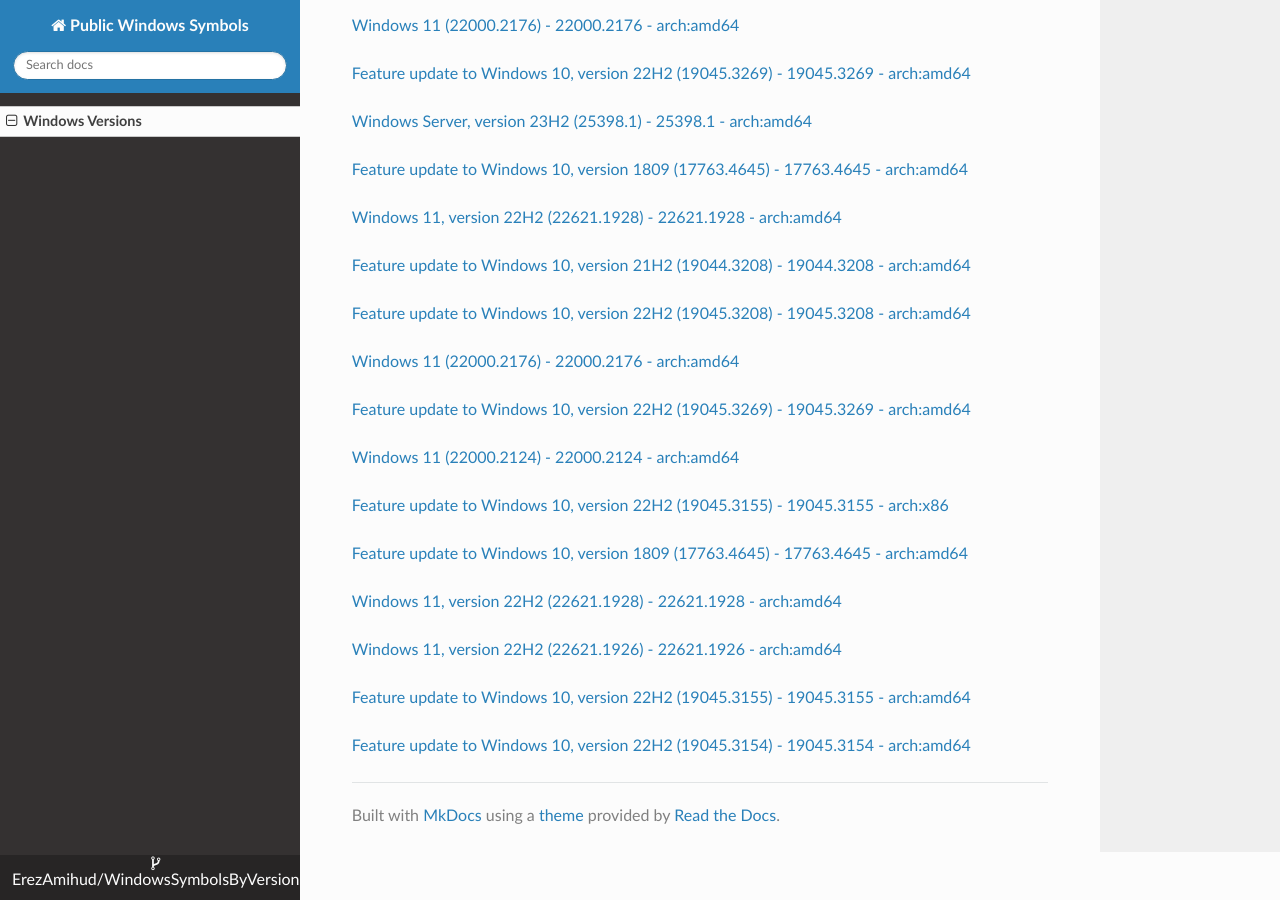
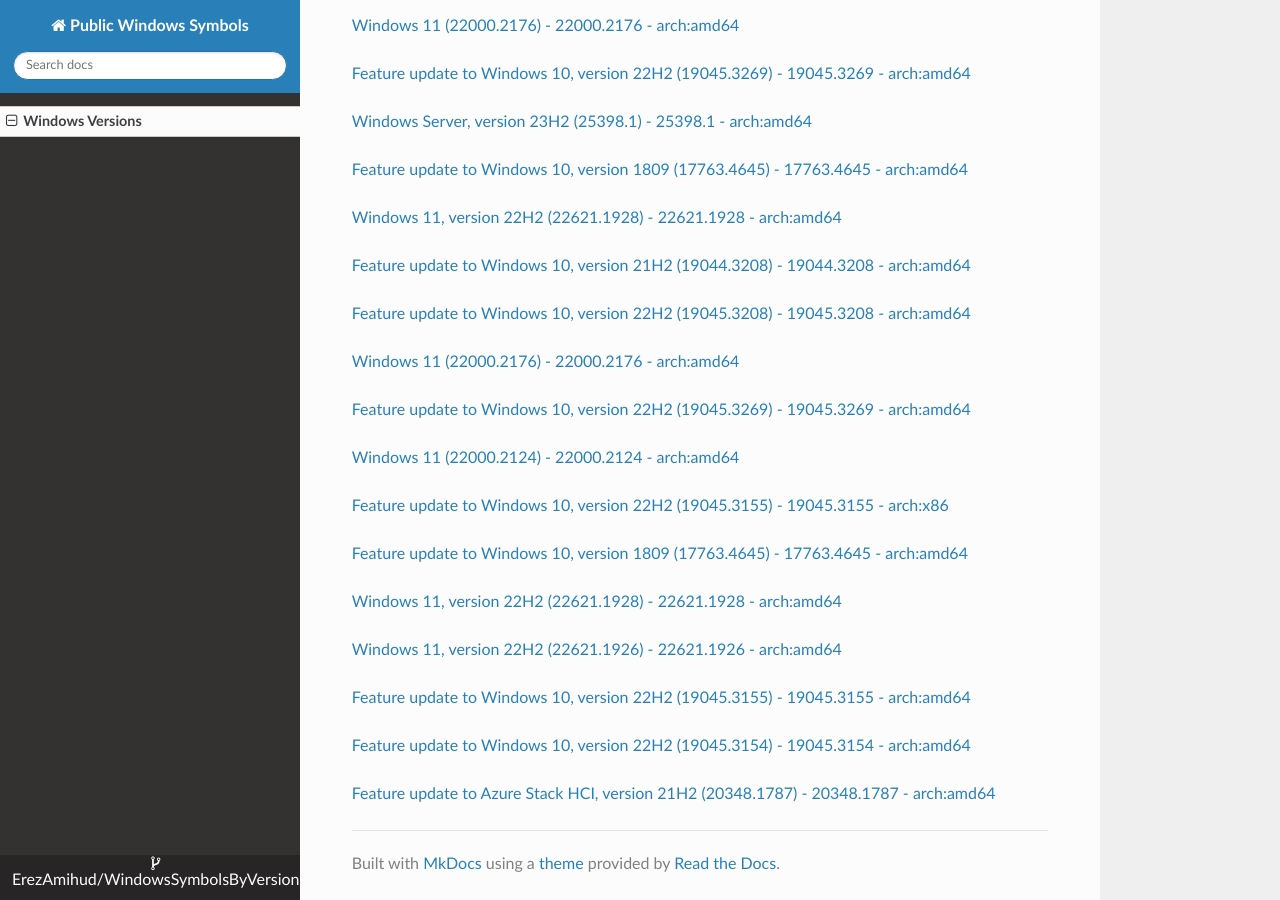
Before and after one commit to ErezAmihud/WindowsSymbolsByVersion, an MkDocs documentation site: the page built from docs/index.md, in a window 1280 px wide and 900 px high, scrolled down 28685 px. Built offline with MkDocs 1.6.1, drawn with Linux system fonts in a browser that asks for light colours; nearby versions of some CDN libraries.

Commit message:
Automated commit, add manifest for 170da49f-4f0d-403b-8e6d-8bbcefe151df

```diff
--- a/docs/index.md
+++ b/docs/index.md
@@ -1642,3 +1642,6 @@
 
 
 [Feature update to Windows 10, version 22H2 (19045.3154) - 19045.3154 - arch:amd64](https://github.com/ErezAmihud/WindowsSymbolsByVersion/blob/main/manifests/47278140-1a78-4d36-b6b8-161dc8f4faec.manifest)
+
+
+[Feature update to Azure Stack HCI, version 21H2 (20348.1787) - 20348.1787 - arch:amd64](https://github.com/ErezAmihud/WindowsSymbolsByVersion/blob/main/manifests/170da49f-4f0d-403b-8e6d-8bbcefe151df.manifest)
```
Also changed, not shown: process_builds.json (+1 -1 lines), 1 other file.
